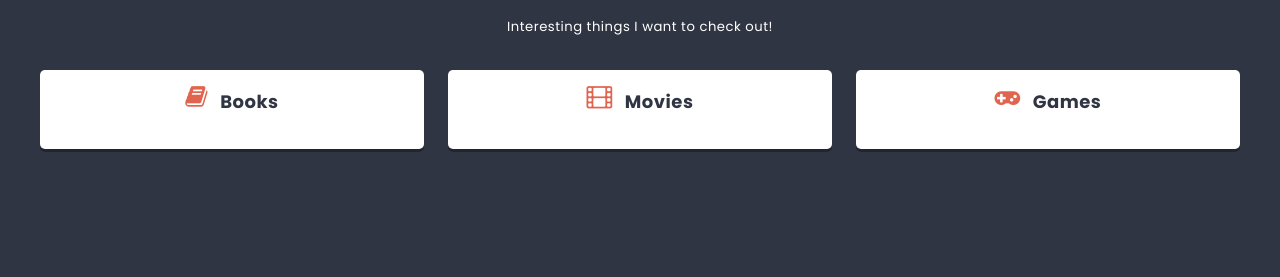
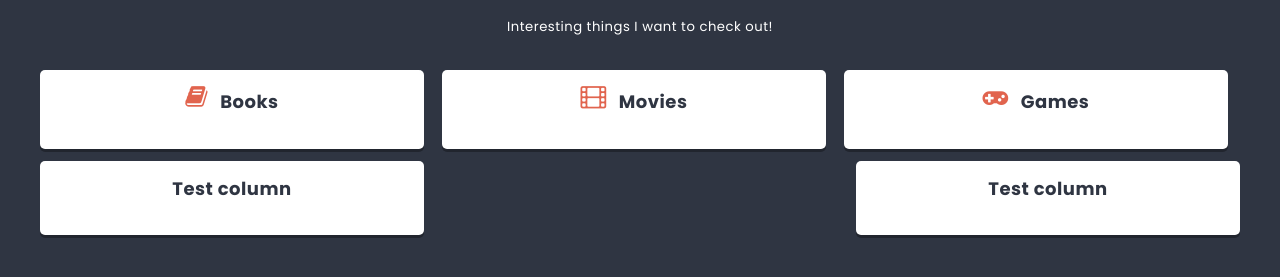
Before and after one commit to KevinKaluzny/project-react, a React (Create React App) app: page / in a window 1280 px wide. Shown: the part 471-748 px from the top of the page. Built offline with nearby package versions, Linux system fonts and the light colour scheme.

Commit message:
Use function setTimeout at List

```diff
--- a/src/components/List/List.js
+++ b/src/components/List/List.js
@@ -1,12 +1,17 @@
 import styles from './List.module.scss';
 import Column from '../Column/Column';
+import { useState } from 'react';
 
 const List = () => {
-    const columns = [
+    const [columns, setColumns] = useState([
         { id: 1, title: 'Books', icon: 'book' },
         { id: 2, title: 'Movies', icon: 'film' },
-        { id: 3, title: 'Games', icon: 'gamepad' },
-    ]
+        { id: 3, title: 'Games', icon: 'gamepad' }
+    ]);
+
+    setTimeout(() => {
+      setColumns([...columns, { id: 4, title: 'Test column'}]);
+    }, 2000);
 
     return (
         <div className={styles.list}>
```
